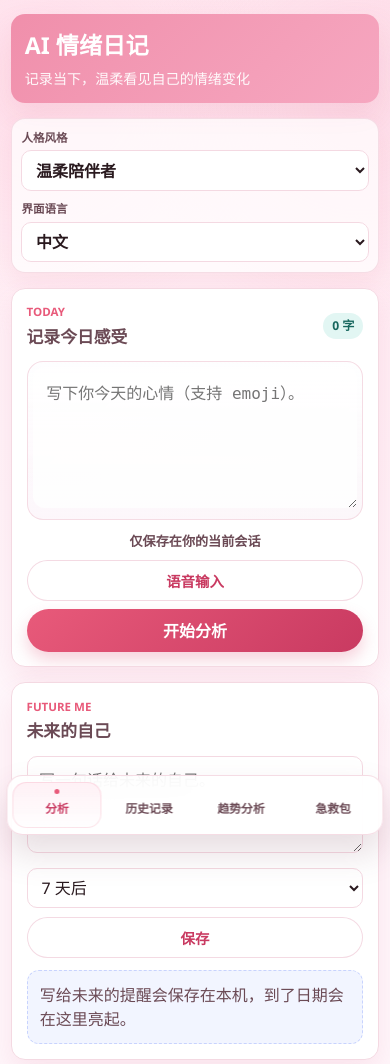
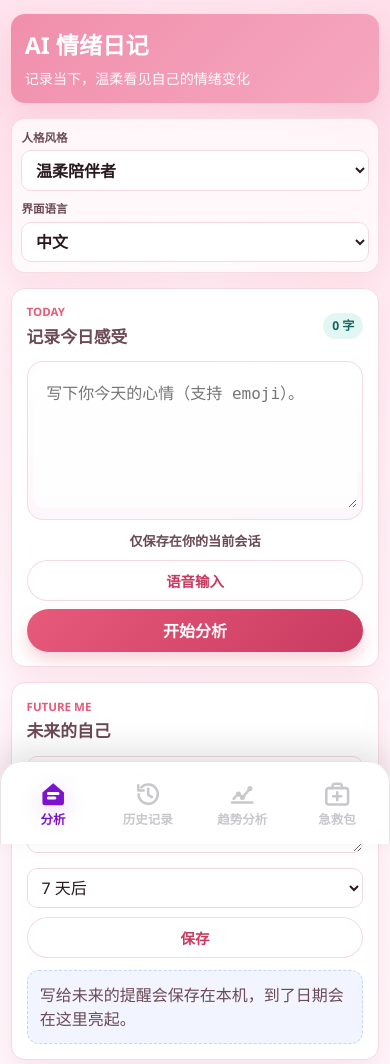
Before and after one commit to eminem10171226-jpg/emotion-diary, a Flask app: page / in a window 390 px wide. Shown: the top 1064 px of the page. Run offline with Flask 3, Linux system fonts and the light colour scheme.

Commit message:
Polish mobile bottom navigation

```diff
--- a/web/static/service-worker.js
+++ b/web/static/service-worker.js
@@ -1,4 +1,4 @@
-const CACHE_NAME = "emotion-diary-v5";
+const CACHE_NAME = "emotion-diary-v6";
 const APP_SHELL = [
   "/",
   "/history",
--- a/web/static/style.css
+++ b/web/static/style.css
@@ -23,7 +23,7 @@ body {
   line-height: 1.5;
   min-height: 100vh;
   position: relative;
-  padding-bottom: calc(5.2rem + env(safe-area-inset-bottom));
+  padding-bottom: calc(6.4rem + env(safe-area-inset-bottom));
 }
 
 .bg-glow {
@@ -107,60 +107,99 @@ main {
 .bottom-nav {
   position: fixed;
   left: 50%;
-  bottom: max(0.58rem, env(safe-area-inset-bottom));
+  bottom: 0;
   z-index: 18;
-  width: min(640px, calc(100% - 1rem));
+  width: min(640px, 100%);
   display: grid;
   grid-template-columns: repeat(4, minmax(0, 1fr));
-  gap: 0.24rem;
-  padding: 0.34rem;
-  border: 1px solid rgba(244, 217, 226, 0.9);
-  border-radius: 18px;
-  background: rgba(255, 255, 255, 0.88);
-  box-shadow: 0 18px 34px rgba(120, 64, 86, 0.18);
-  backdrop-filter: blur(16px);
+  gap: 0;
+  padding: 0.58rem 0.45rem calc(0.62rem + env(safe-area-inset-bottom));
+  border: 1px solid rgba(226, 220, 225, 0.78);
+  border-bottom: none;
+  border-radius: 24px 24px 0 0;
+  background: rgba(255, 255, 255, 0.96);
+  box-shadow: 0 -12px 30px rgba(42, 26, 31, 0.12);
+  backdrop-filter: blur(18px);
   transform: translateX(-50%);
 }
 
 .bottom-nav a {
-  position: relative;
   min-width: 0;
-  min-height: 3.05rem;
+  min-height: 4.1rem;
   display: flex;
+  flex-direction: column;
   align-items: center;
   justify-content: center;
-  border-radius: 14px;
-  color: var(--text-muted);
+  gap: 0.2rem;
+  border-radius: 16px;
+  color: #c8c8cc;
   text-align: center;
   text-decoration: none;
-  font-size: 0.78rem;
+  font-size: 0.84rem;
   font-weight: 850;
-}
-
-.bottom-nav a::before {
-  content: "";
-  position: absolute;
-  top: 0.42rem;
-  width: 0.32rem;
-  height: 0.32rem;
-  border-radius: 999px;
-  background: transparent;
+  transition: color 0.18s ease, transform 0.18s ease, background 0.18s ease;
+}
+
+.bottom-nav a:active {
+  transform: translateY(1px);
 }
 
 .bottom-nav a.active {
-  color: var(--accent-deep);
-  background: linear-gradient(180deg, rgba(255, 240, 245, 0.95), rgba(255, 255, 255, 0.86));
-  box-shadow: inset 0 0 0 1px rgba(232, 90, 122, 0.16);
-}
-
-.bottom-nav a.active::before {
-  background: var(--accent-dark);
+  color: #7b12cf;
 }
 
 .bottom-nav span {
   display: block;
-  padding-top: 0.44rem;
+  padding-top: 0;
+  line-height: 1.1;
   overflow-wrap: anywhere;
+}
+
+.nav-icon {
+  width: 2rem;
+  height: 2rem;
+  display: block;
+  flex: 0 0 auto;
+}
+
+.nav-fill {
+  fill: currentColor;
+  opacity: 0.18;
+  transition: opacity 0.18s ease;
+}
+
+.nav-line,
+.nav-detail,
+.nav-dot {
+  fill: none;
+  stroke: currentColor;
+  stroke-width: 2;
+  stroke-linecap: round;
+  stroke-linejoin: round;
+}
+
+.nav-dot {
+  stroke-width: 4;
+}
+
+.nav-detail {
+  stroke-width: 2.4;
+}
+
+.bottom-nav a.active .nav-fill {
+  opacity: 1;
+}
+
+.bottom-nav a.active .nav-icon-home .nav-detail {
+  stroke: #fff;
+}
+
+.bottom-nav a.active .nav-icon {
+  filter: drop-shadow(0 7px 11px rgba(123, 18, 207, 0.2));
+}
+
+.bottom-nav a:not(.active) .nav-icon-home .nav-fill {
+  opacity: 0.28;
 }
 
 h2, h3 {
@@ -1421,13 +1460,19 @@ h2, h3 {
   }
 
   .bottom-nav {
-    width: calc(100% - 0.8rem);
-    border-radius: 16px;
+    width: 100%;
+    border-radius: 22px 22px 0 0;
+    padding-inline: 0.3rem;
   }
 
   .bottom-nav a {
-    min-height: 2.9rem;
-    font-size: 0.74rem;
+    min-height: 3.92rem;
+    font-size: 0.78rem;
+  }
+
+  .nav-icon {
+    width: 1.9rem;
+    height: 1.9rem;
   }
 
   .card {
--- a/web/templates/index.html
+++ b/web/templates/index.html
@@ -118,10 +118,36 @@
     <footer class="footer-note" data-i18n="footerNote">AI 结果仅供参考，不替代专业心理咨询或医疗建议。</footer>
   </div>
   <nav class="bottom-nav" aria-label="页面导航">
-    <a class="active" href="/" aria-current="page"><span data-i18n="navAnalyze">分析</span></a>
-    <a href="/history"><span data-i18n="navHistory">历史记录</span></a>
-    <a href="/trends"><span data-i18n="navTrends">趋势分析</span></a>
-    <a href="/kit"><span data-i18n="navKit">急救包</span></a>
+    <a class="active" href="/" aria-current="page">
+      <svg class="nav-icon nav-icon-home" viewBox="0 0 24 24" aria-hidden="true">
+        <path class="nav-fill" d="M3.5 10.7 12 3.3l8.5 7.4v8.1a2 2 0 0 1-2 2h-13a2 2 0 0 1-2-2v-8.1Z"/>
+        <path class="nav-detail" d="M8.2 11.5h7.6M8.2 15h5.1"/>
+      </svg>
+      <span class="nav-label" data-i18n="navAnalyze">分析</span>
+    </a>
+    <a href="/history">
+      <svg class="nav-icon nav-icon-history" viewBox="0 0 24 24" aria-hidden="true">
+        <path class="nav-line" d="M4.4 12a7.6 7.6 0 1 0 2.2-5.4"/>
+        <path class="nav-line" d="M4.2 4.9v4.2h4.2M12 7.8v4.7l3 1.8"/>
+      </svg>
+      <span class="nav-label" data-i18n="navHistory">历史记录</span>
+    </a>
+    <a href="/trends">
+      <svg class="nav-icon nav-icon-trends" viewBox="0 0 24 24" aria-hidden="true">
+        <path class="nav-line" d="M4 18.5h16"/>
+        <path class="nav-line" d="M5.2 15.6 9 11.8l3.2 2.9 5.9-7.1"/>
+        <path class="nav-dot" d="M9 11.8h.01M12.2 14.7h.01M18.1 7.6h.01"/>
+      </svg>
+      <span class="nav-label" data-i18n="navTrends">趋势分析</span>
+    </a>
+    <a href="/kit">
+      <svg class="nav-icon nav-icon-kit" viewBox="0 0 24 24" aria-hidden="true">
+        <path class="nav-line" d="M8.3 7.1V5.8a2 2 0 0 1 2-2h3.4a2 2 0 0 1 2 2v1.3"/>
+        <path class="nav-line" d="M5.4 7.2h13.2a2 2 0 0 1 2 2v9a2 2 0 0 1-2 2H5.4a2 2 0 0 1-2-2v-9a2 2 0 0 1 2-2Z"/>
+        <path class="nav-line" d="M12 10.4v6.4M8.8 13.6h6.4"/>
+      </svg>
+      <span class="nav-label" data-i18n="navKit">急救包</span>
+    </a>
   </nav>
   <script src="/static/app.js"></script>
 </body>
```
Also changed, not shown: web/templates/history.html (+30 -4 lines), web/templates/kit.html (+30 -4 lines), web/templates/trends.html (+30 -4 lines).
